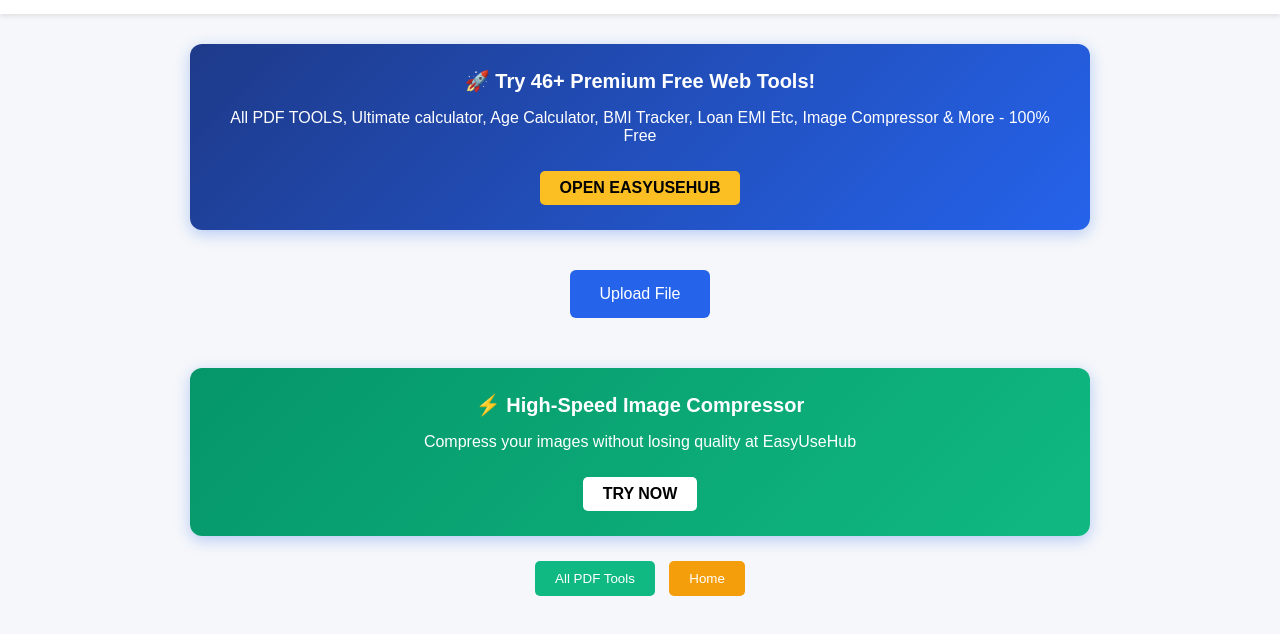
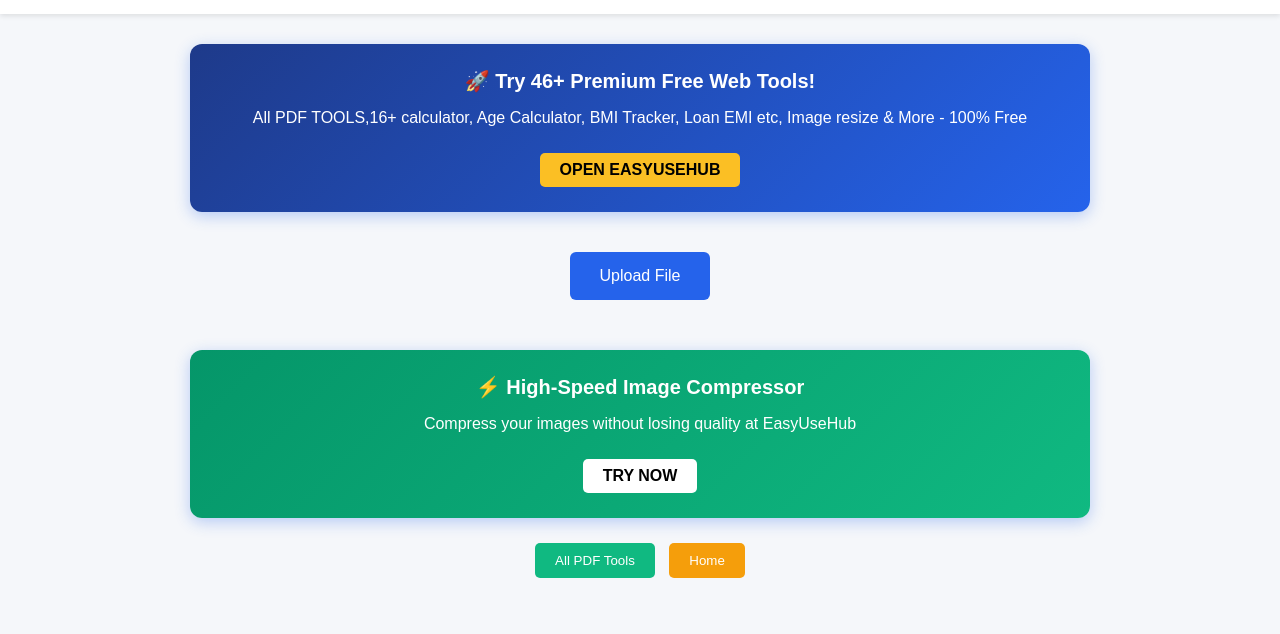
Before and after one commit to easyusehub/Protect-PDF, a plain HTML site: page index.html in a window 1280 px wide. Shown: the part 84-718 px from the top of the page. Drawn offline with Linux system fonts and the light colour scheme; a script that the page names is missing.

Commit message:
Update index.html

```diff
--- a/index.html
+++ b/index.html
@@ -74,7 +74,7 @@ header{ background:#fff; padding:15px; box-shadow:0 2px 5px rgba(0,0,0,.1); }
 
 <div class="custom-ad-bridge" onclick="window.open('https://easyusehub.blogspot.com/p/ultimate-calculators-hub.html', '_blank')">
     <span class="ad-title">🚀 Try 46+ Premium Free Web Tools!</span>
-    <p>All PDF TOOLS, Ultimate calculator, Age Calculator, BMI Tracker, Loan EMI Etc, Image Compressor & More - 100% Free</p>
+    <p>All PDF TOOLS,16+ calculator, Age Calculator, BMI Tracker, Loan EMI etc, Image resize & More - 100% Free</p>
     <div class="ad-btn">Open EasyUseHub</div>
 </div>
 
```
